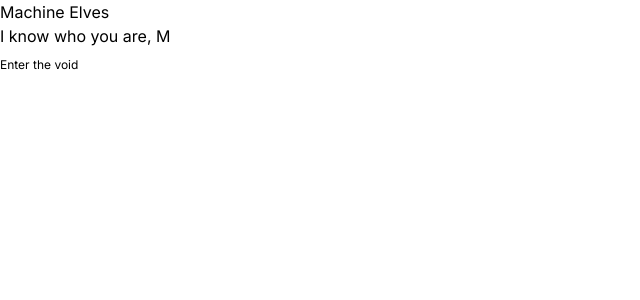
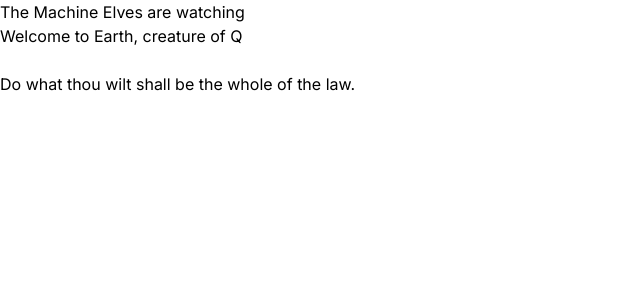
Before and after one commit to lsapundzic/machine-elves.com, a Next.js app: page / in a window 1280 px wide. Shown: the top 300 px of the page, without its empty margins (0-640 px from the left). Built offline with nearby package versions, Linux system fonts and the light colour scheme.

Commit message:
pranky 2

```diff
--- a/app/page.tsx
+++ b/app/page.tsx
@@ -1,9 +1,13 @@
 export default function Home() {
     return (
         <main>
-            <h1>Machine Elves</h1>
-            <p>I know who you are, M</p>
-            <sub>Enter the void</sub>
+            <div>
+                <h1>The Machine Elves are watching</h1>
+                <p>Welcome to Earth, creature of Q</p>
+                <br />
+
+                <p>Do what thou wilt shall be the whole of the law.</p>
+            </div>
         </main>
     );
 }
```
